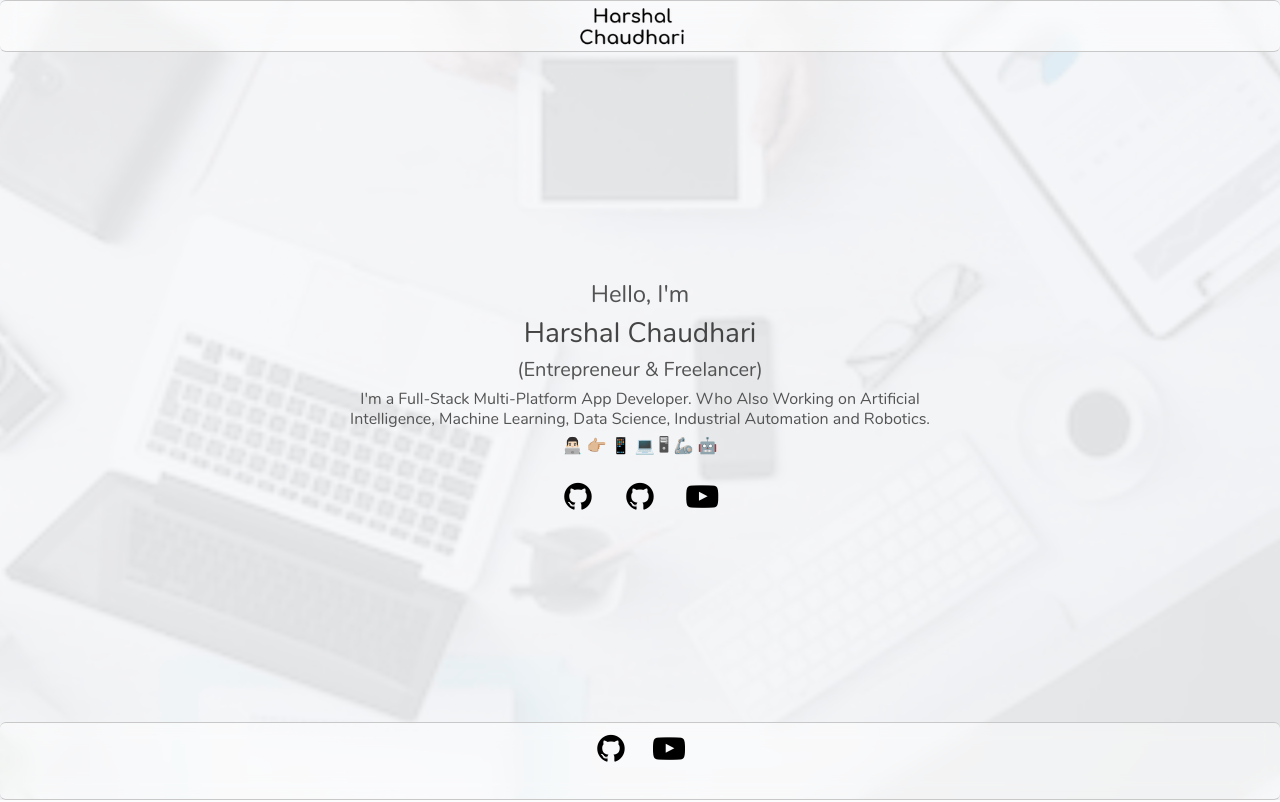
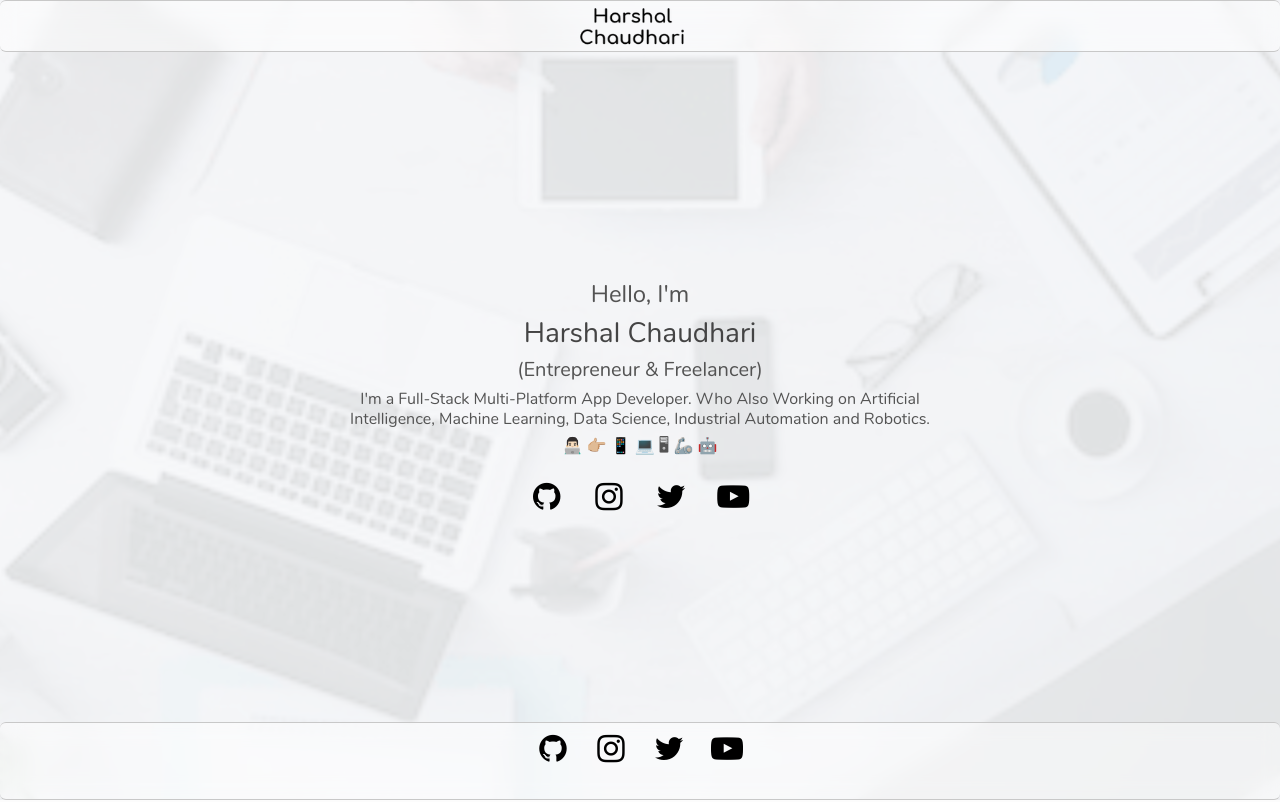
Before and after one commit to harshalplus/harshalplus.github.io, a plain HTML site: page index.html in a window 1280 px wide. Shown: the top 802 px of the page. Drawn offline with Linux system fonts and the light colour scheme.

Commit message:
social links update

```diff
--- a/index.html
+++ b/index.html
@@ -36,16 +36,16 @@
         <ul class=" navbar-nav mx-auto text-center">
             <li class="nav-item">
                 <div class="row">
-                    <a class="socialcard nav-link" href="https://github.com/ENTR-Harshal" target="_blank">
+                    <a class="socialcard nav-link" href="https://github.com/harshalplus" target="_blank">
                         <i class="fa fa-github fa-2x" aria-hidden="true"></i>
                     </a>
-                    <!-- <a class="socialcard nav-link" href="https://www.instagram.com/ENTR_Harshal" target="_blank">
+                    <a class="socialcard nav-link" href="https://www.instagram.com/harshalplus" target="_blank">
                         <i class="fa fa-instagram fa-2x" aria-hidden="true"></i>
                     </a>
-                    <a class="socialcard nav-link" href="https://twitter.com/ENTR_Harshal" target="_blank">
+                    <a class="socialcard nav-link" href="https://twitter.com/harshalplus" target="_blank">
                         <i class="fa fa-twitter fa-2x" aria-hidden="true"></i>
-                    </a>-->
-                    <a class="socialcard nav-link" href="https://www.youtube.com/@ENTR_Harshal" target="_blank">
+                    </a>
+                    <a class="socialcard nav-link" href="https://www.youtube.com/@harshalplus" target="_blank">
                         <i class="fa fa-youtube-play fa-2x" aria-hidden="true"></i>
                     </a>
                 </div>
@@ -72,13 +72,16 @@
                         Also Working on Artificial Intelligence, Machine Learning, Data
                         Science, Industrial Automation and Robotics.</h6>
                     <h6 style="color: rgb(83, 83, 83) !important;">👨🏻‍💻 👉🏼 📱 💻 🖥 🦾 🤖</h6>
-                    <a class="socialcard nav-link" href="mailto:h@chaudhari.info" target="_blank">
+                    <a class="socialcard nav-link" href="https://github.com/harshalplus" target="_blank">
                         <i class="fa fa-github fa-2x" aria-hidden="true"></i>
                     </a>
-                    <a class="socialcard nav-link" href="https://github.com/ENTR-Harshal" target="_blank">
-                        <i class="fa fa-github fa-2x" aria-hidden="true"></i>
+                    <a class="socialcard nav-link" href="https://www.instagram.com/harshalplus" target="_blank">
+                        <i class="fa fa-instagram fa-2x" aria-hidden="true"></i>
                     </a>
-                    <a class="socialcard nav-link" href="https://www.youtube.com/@ENTR_Harshal" target="_blank">
+                    <a class="socialcard nav-link" href="https://twitter.com/harshalplus" target="_blank">
+                        <i class="fa fa-twitter fa-2x" aria-hidden="true"></i>
+                    </a>
+                    <a class="socialcard nav-link" href="https://www.youtube.com/@harshalplus" target="_blank">
                         <i class="fa fa-youtube-play fa-2x" aria-hidden="true"></i>
                     </a>
                 </a>
```
